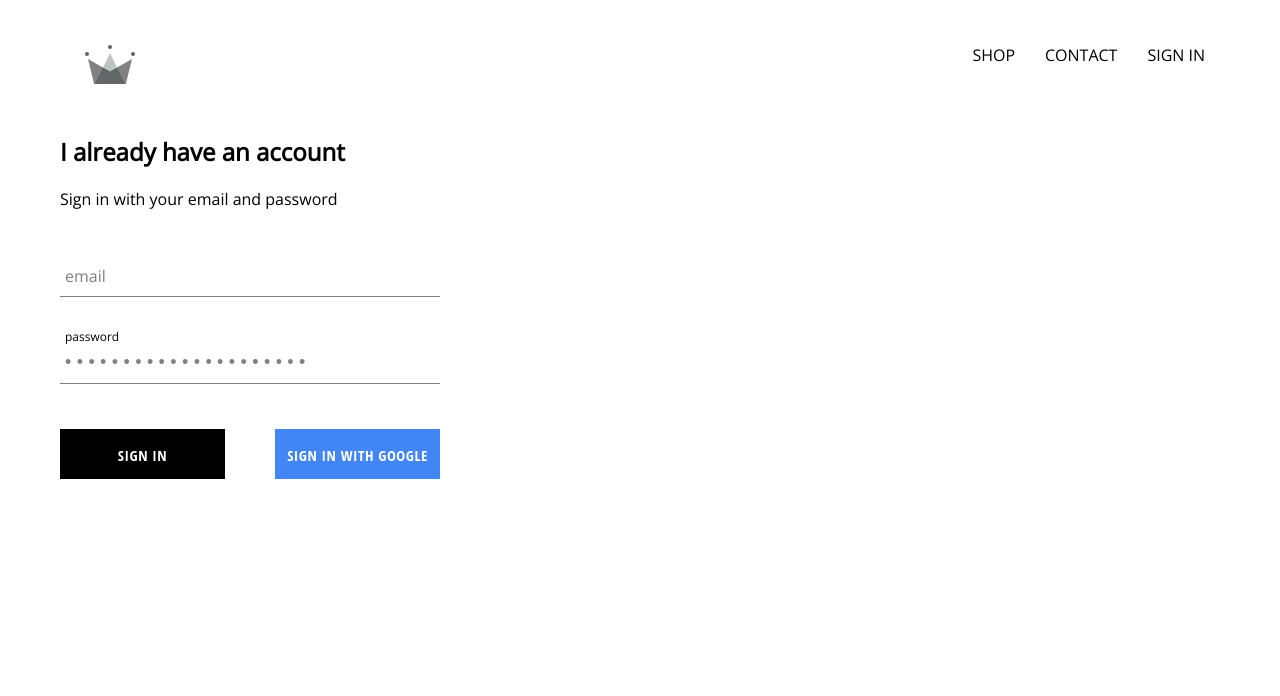
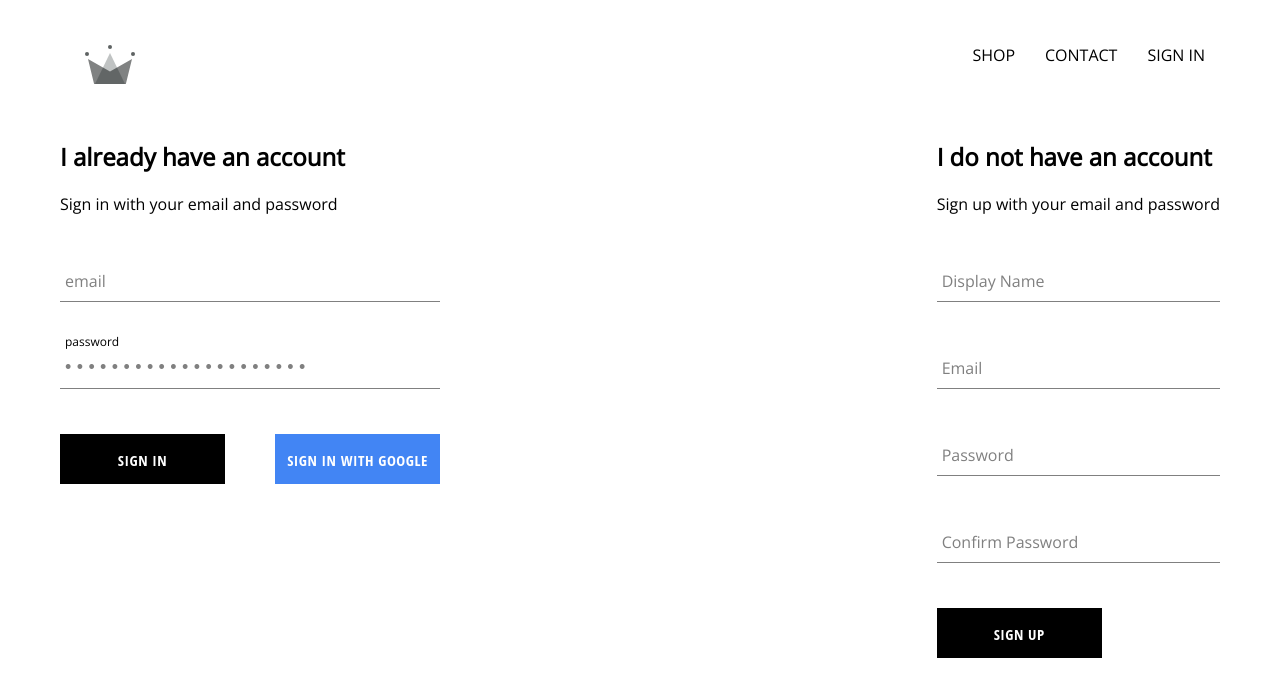
Before and after one commit to royalhitchcock/royal-clothing, a React (Create React App) app: page /signin in a window 1280 px wide. Shown: the top 696 px of the page. Built offline with nearby package versions, Linux system fonts and the light colour scheme; no server answers.

Commit message:
implemented firebase utils, included ability to store authenticated users into our firestore databse

```diff
--- a/src/App.js
+++ b/src/App.js
@@ -5,7 +5,7 @@
 import ShopPage from './pages/shop/shop.component';
 import Header from './components/header/header.component';
 import SignInAndSignUp from './pages/sign-in-and-sign-up/sign-in-and-sign-up.component';
-import { auth } from './firebase/firebase.utils';
+import { auth, createUserProfileDocument} from './firebase/firebase.utils';
 
 
 class App extends Component {
@@ -20,11 +20,23 @@
   unsubscribeFromAuth = null;
 
   componentDidMount() {
-    this.unsubscribeFromAuth = auth.onAuthStateChanged(user => {
-      this.setState({ currentUser: user });
+    this.unsubscribeFromAuth = auth.onAuthStateChanged(async userAuth => {
+      createUserProfileDocument(userAuth);
+      if (userAuth) {
+        const userRef = await createUserProfileDocument(userAuth);
 
-      console.log(user);
-    })
+        userRef.onSnapshot(onSnapshot => {
+          this.setState({
+            id: onSnapshot.id,
+            ...onSnapshot.data()
+          })
+        })
+        // console.log(this.state);
+      }
+      else{
+        this.setState({currentUser: userAuth});
+      }
+    });
   }
 
   componentWillUnmount() {
--- /dev/null
+++ b/src/components/sign-up/sign-up.component.jsx
@@ -0,0 +1,100 @@
+import React, { Component } from "react";
+
+import FormInput from "../form-input/form-input.component";
+import CustomButton from "../custom-button/custom-button.component";
+import { auth, createUserProfileDocument} from '../../firebase/firebase.utils'
+
+import './sign-up.styles.scss'
+
+class SignUp extends Component {
+    constructor() {
+        super();
+
+        this.state = {
+            displayName: '',
+            email: '',
+            password: '',
+            confirmPassword: ''
+        }
+    }
+
+    handleSubmit = async event => {
+        event.preventDefault();
+
+        const {displayName, email, password, confirmPassword} = this.state;
+
+        if(password != confirmPassword){
+            alert("passwords don't match");
+            return;
+        }
+
+        try{
+            const {user} = await auth.createUserWithEmailAndPassword(email, password);
+
+            createUserProfileDocument(user, {displayName});
+
+            this.setState({
+                displayName: '',
+                email: '',
+                password: '',
+                confirmPassword: ''
+            })
+
+        } catch (error) {
+            console.error(error);
+        }
+    }
+
+    handleChange = event => {
+        const {name, value} = event.target;
+
+        this.setState({[name]: value});
+    }
+
+    render() {
+        const {displayName, email, password, confirmPassword} = this.state;
+        return(
+            <div className="title">
+                <h2>I do not have an account</h2>
+                <span>Sign up with your email and password</span>
+                <form className="sign-up-form" onSubmit={this.handleSubmit}>
+                    <FormInput
+                        type="text"
+                        name="displayName"
+                        value={displayName}
+                        label="Display Name"
+                        onChange={this.handleChange}
+                        required
+                    />
+                    <FormInput
+                        type="email"
+                        name="email"
+                        value={email}
+                        label="Email"
+                        onChange={this.handleChange}
+                        required
+                    />
+                    <FormInput
+                        type="password"
+                        name="password"
+                        value={password}
+                        onChange={this.handleChange}
+                        label="Password"
+                        required
+                    />
+                    <FormInput
+                        type="password"
+                        name="confirmPassword"
+                        value={confirmPassword}
+                        onChange={this.handleChange}
+                        label="Confirm Password"
+                        required
+                    />
+                    <CustomButton type='submit'>SIGN UP</CustomButton>
+                </form>
+            </div>
+            )
+    }
+}
+
+export default SignUp;
--- /dev/null
+++ b/src/components/sign-up/sign-up.styles.scss
@@ -0,0 +1,9 @@
+.sign-up {
+    display: flex;
+    flex-direction: column;
+    width: 380px;
+
+    .title {
+        margin: 10px 0;
+    }
+}
--- a/src/firebase/firebase.utils.jsx
+++ b/src/firebase/firebase.utils.jsx
@@ -12,6 +12,32 @@
     measurementId: "G-0TRBGSZ750"
 }
 
+export const createUserProfileDocument = async (userAuth, additionalData) => {
+    if (!userAuth) return;
+
+    const userRef = firestore.doc(`users/${userAuth.uid}`);
+    const snapShot = await userRef.get();
+
+    if(!snapShot.exists) {
+        const {displayName, email } = userAuth;
+        const createdAt = new Date();
+
+        try{
+            await userRef.set({
+                displayName,
+                email,
+                createdAt,
+                ...additionalData
+            })
+        } catch (error) {
+            console.log('error creating user', error.message);
+        }
+    }
+
+    return userRef;
+    // console.log(firestore.doc(snapShot));
+}
+
 firebase.initializeApp(config);
 
 export const auth = firebase.auth();
--- a/src/pages/sign-in-and-sign-up/sign-in-and-sign-up.component.jsx
+++ b/src/pages/sign-in-and-sign-up/sign-in-and-sign-up.component.jsx
@@ -1,12 +1,14 @@
 import React from 'react';
 
 import SignIn from '../../components/sign-in/sign-in.component';
+import SignUp from '../../components/sign-up/sign-up.component';
 
 import './sign-in-and-sign-up.styles.scss'
 
 const SignInAndSignUp = () => (
     <div className='sign-in-and-sign-up'>
         <SignIn />
+        <SignUp />
     </div>
 )
 
--- a/src/pages/sign-in-and-sign-up/sign-in-and-sign-up.styles.scss
+++ b/src/pages/sign-in-and-sign-up/sign-in-and-sign-up.styles.scss
@@ -0,0 +1,6 @@
+.sign-in-and-sign-up {
+    width: 850 px;
+    display: flex;
+    justify-content: space-between;
+    margin: 30px auto;
+}
```
Also changed, not shown: src/components/sign-in/sign-in.component.jsx (+5 -5 lines).
